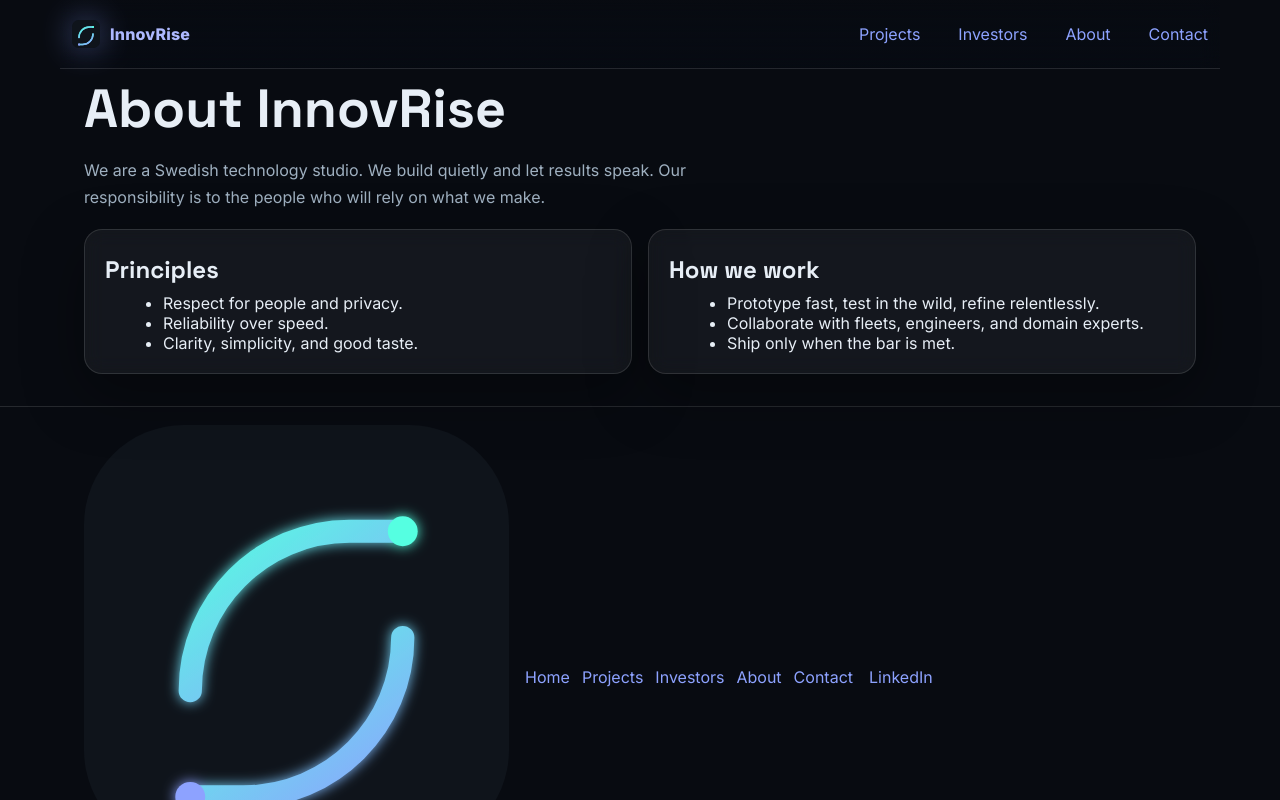
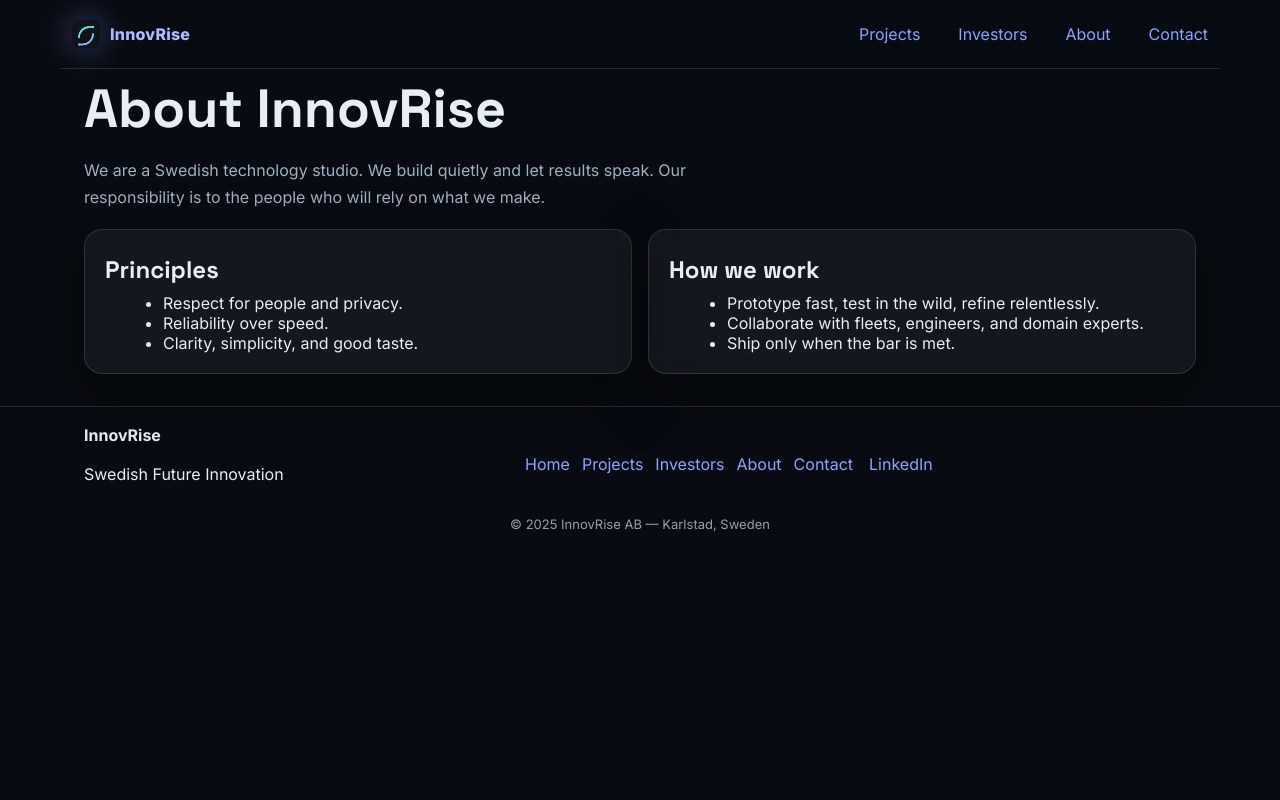
Before and after one commit to husseinx1970/InnovRise, a plain HTML site: page about.html in a window 1280 px wide. Drawn offline with Linux system fonts and the light colour scheme; animation ran at ten frames a second.

Commit message:
Update about.html

```diff
--- a/about.html
+++ b/about.html
@@ -55,7 +55,6 @@
 <footer class="footer">
   <div class="container footer-grid">
     <div class="brand">
-      <img src="assets/logo.svg" alt="InnovRise logo small" />
       <div>
         <strong>InnovRise</strong>
         <p>Swedish Future Innovation</p>
```
